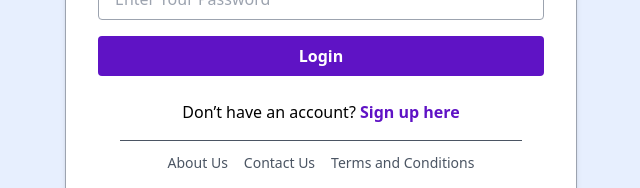
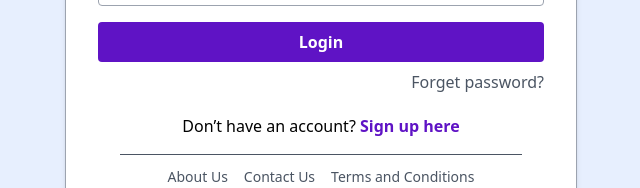
Before and after one commit to MaverickAiProject/MaverickEliteTechAIPortal, a React (Vite) app: page /login in a window 1280 px wide. Shown: the part 431-619 px from the top of the page, without its empty margins (319-959 px from the left). Built offline with nearby package versions, Linux system fonts and the light colour scheme; no server answers; a small style sheet from the web is missing.

Commit message:
Forgot password implemented

```diff
--- a/src/pages/Login.jsx
+++ b/src/pages/Login.jsx
@@ -1,17 +1,22 @@
-import React, { useState, useContext } from "react";
-import { signInWithEmailAndPassword } from "firebase/auth";
-import { auth } from "../firebase.config.js";
+import React, { useState, useContext, useEffect } from "react";
+import { sendPasswordResetEmail, signInWithEmailAndPassword } from "firebase/auth";
+import { auth, db } from "../firebase.config.js";
 import { Link, useNavigate } from "react-router-dom";
 import { Context } from "../context/Context";
 import ReactLoading from 'react-loading';
 import PolicyLinks from "../components/PolicyLinks.jsx";
 import LogoVideo from "../components/LogoVideo.jsx";
+import { collection, getDocs, query, where } from "firebase/firestore";
 
 function Login() {
     const [email, setEmail] = useState("");
     const [password, setPassword] = useState("");
     const [loading, setLoading] = useState(false)
     const [error, setError] = useState("");
+
+    const [resetMailSent, setResetMailSent] = useState(false)
+    const [timer, setTimer] = useState(0);
+
     const { setAuthorizedUser, fetchUserData } = useContext(Context);
     const navigate = useNavigate();
 
@@ -41,6 +46,46 @@ function Login() {
             setLoading(false)
         }
     };
+
+    const handleForgotPassword = async () => {
+        if (!email) {
+            setError("Please enter your email to send password reset link.")
+            return;
+        }
+        try {
+
+            const q = query(collection(db, 'Users'), where("email", "==", email))
+            const querySnapshot = await getDocs(q)
+
+            if (querySnapshot.empty) {
+                setError("This email is not registered. Please check again.");
+                return;
+            }
+
+            await sendPasswordResetEmail(auth, email)
+            setError('');
+            setResetMailSent(true);
+            setTimer(30);
+
+        } catch (err) {
+            if (err.code === "auth/user-not-found") {
+                setError("This email is not registered. Please check again.");
+            } else if (err.code === "auth/invalid-email") {
+                setError(" Please enter a valid email address.");
+            } else {
+                setError("Something went wrong. Try again later. " + err);
+            }
+        }
+    }
+
+    useEffect(() => {
+        if (timer > 0) {
+            const interval = setInterval(() => {
+                setTimer((prev) => prev - 1)
+            }, 1000);
+            return () => clearInterval(interval);
+        }
+    }, [timer])
 
     return (
         <div className="flex items-center justify-center min-h-screen bg-dashboardBg ">
@@ -82,7 +127,44 @@ function Login() {
                         }
                     </button>
                 </form>
-                <div className="text-center mt-6">
+                {error && (
+                    <p className="mt-4 text-sm text-red-600 dark:text-red-400 text-center">
+                        {error}
+                    </p>
+                )}
+
+                {/* Reset Password function */}
+                {!resetMailSent
+                    ? <div
+                        className="text-greyText text-right mt-2 w-full"
+                        onClick={handleForgotPassword}
+                    >
+                        <span className="border-b border-transparent w-fit hover:border-greyText transition-all ease-in-out duration-300 cursor-pointer"> Forget password?</span>
+                    </div>
+
+                    : <div
+                        className="text-greyText text-center mt-2 w-full"
+                    ><div>
+                            <p>
+                                Password reset link has been sent to your email.
+                            </p>
+
+                            <p className="text-purpleText">
+                                {timer > 0
+                                    ? `Resend mail after ${timer} seconds.`
+                                    : <button
+                                        onClick={handleForgotPassword}
+                                        className="text-purpleText font-semibold hover:underline"
+                                    >
+                                        Resend Email
+                                    </button>
+                                }
+                            </p>
+                        </div>
+                    </div>
+                }
+
+                <div className="text-center mt-5">
                     <p>
                         Don’t have an account?{" "}
                         <Link to={"/signup"} className="text-purpleText font-semibold">
@@ -90,16 +172,12 @@ function Login() {
                         </Link>
                     </p>
                 </div>
-                {error && (
-                    <p className="mt-4 text-sm text-red-600 dark:text-red-400 text-center">
-                        {error}
-                    </p>
-                )}
+
                 <div>
                     <PolicyLinks />
                 </div>
             </div>
-        </div>
+        </div >
     );
 }
 
```
